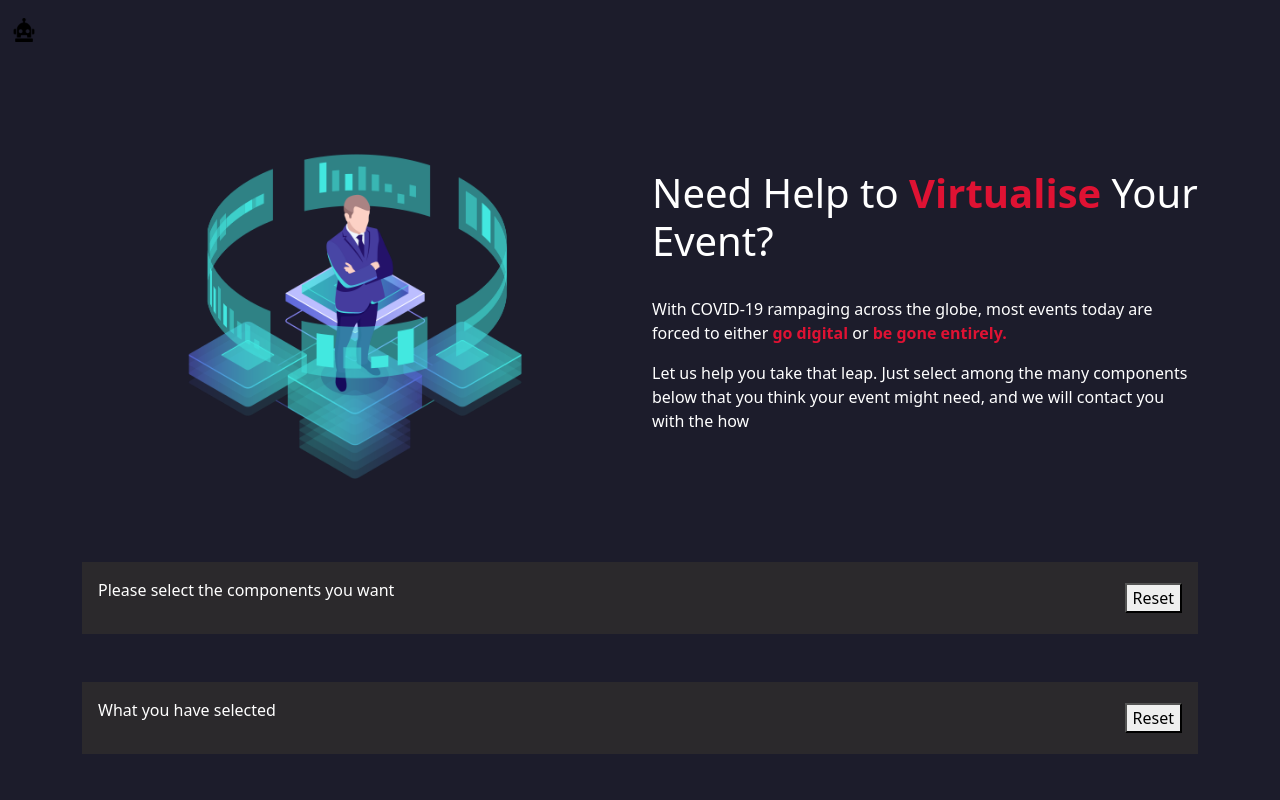
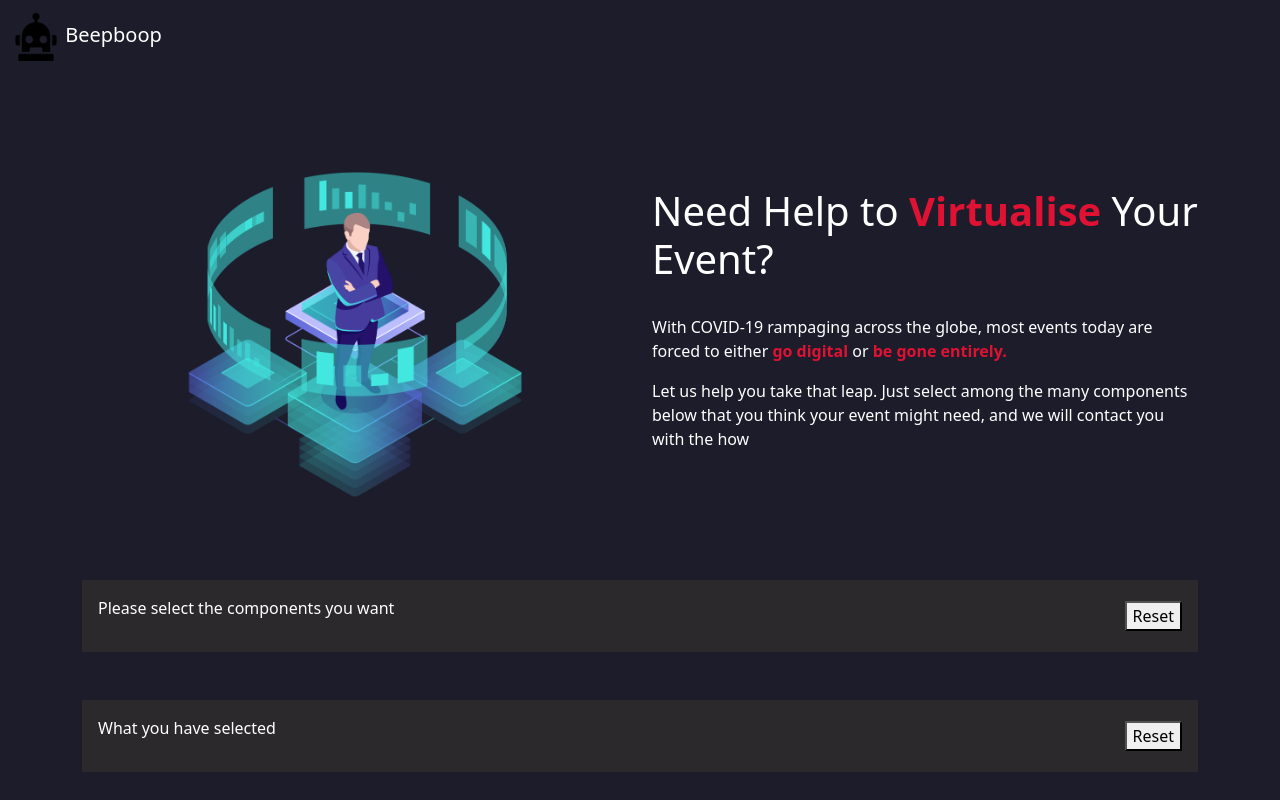
Before and after one commit to lonelysamu/javascriptpractice, a plain HTML site: page index.html in a window 1280 px wide. Shown: the top 800 px of the page. Drawn offline with nearby package versions, Linux system fonts and the light colour scheme; no server answers.

Commit message:
Add files via upload

```diff
--- a/index.html
+++ b/index.html
@@ -18,8 +18,9 @@
     <nav class="navbar navbar-expand-lg navbar-dark bg-dark customnav">
         <div class="container-fluid">
             <a class="navbar-brand" href="#">
-                <img src="image\logo.png" alt="" width="auto" height="24">
-            </a>
+                <img src="image\logo.png" alt="" width="auto" height="48" class="d-inline-block align-text-center">
+                Beepboop
+              </a>
         </div>
     </nav>
 
```
